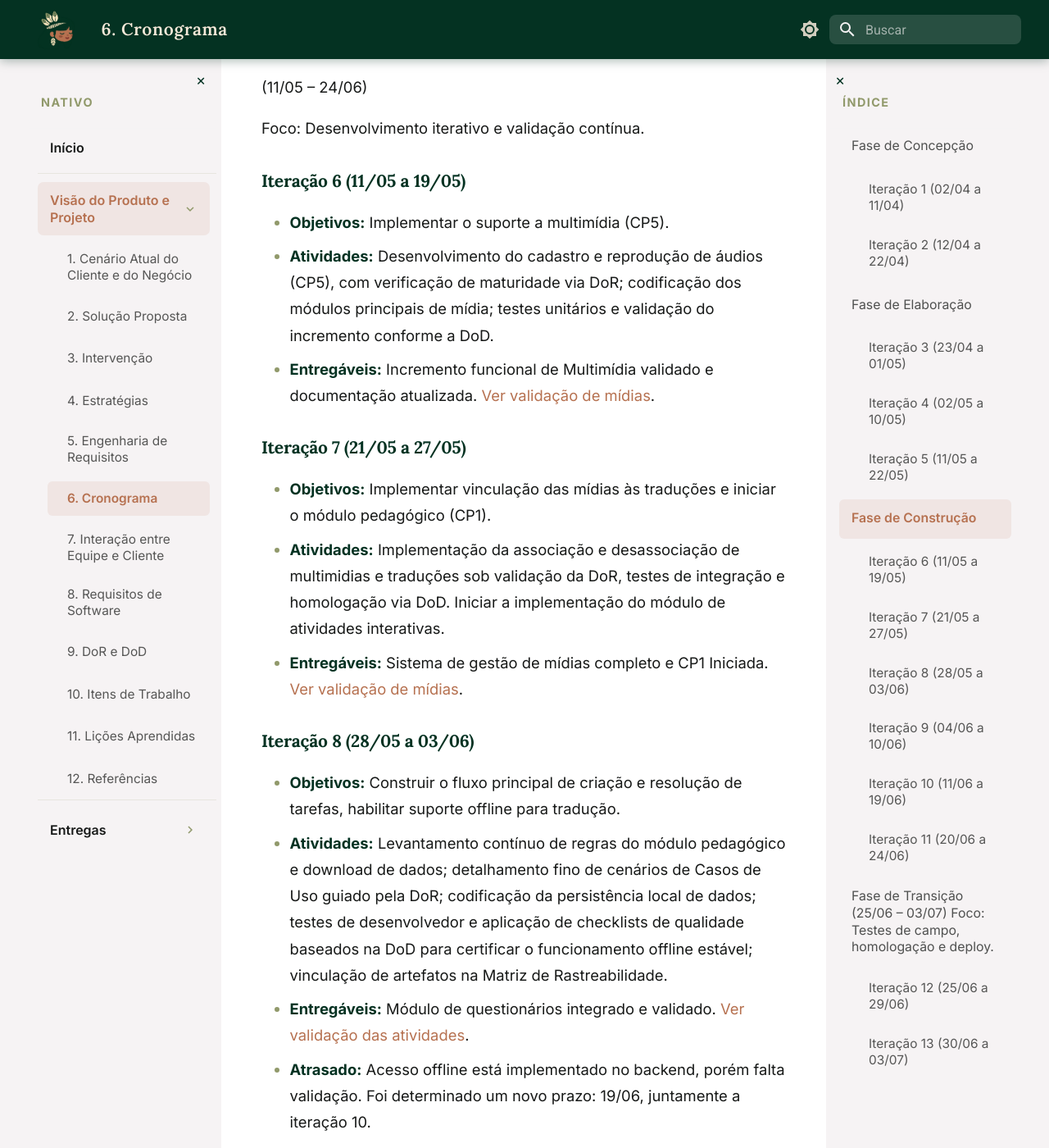
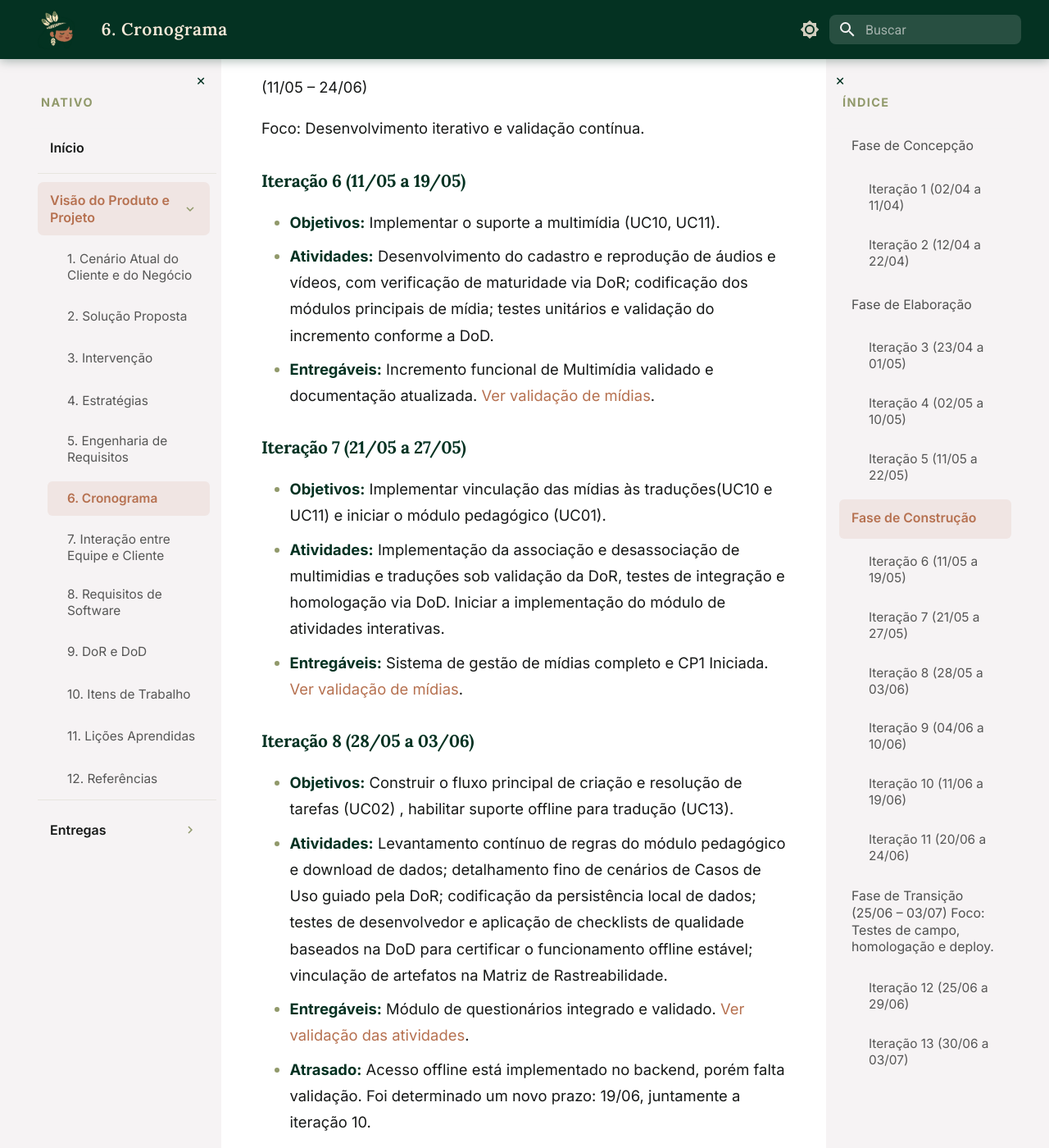
Before and after one commit to mdsreq-fga-unb/REQ-2026.1-T02-Nativo, an MkDocs documentation site: the page built from docs/visao/cronograma.md, in a window 1280 px wide and 1400 px high, scrolled down 2210 px. Shown: the whole window at 82% size. Built offline with MkDocs 1.6.1 and Material for MkDocs 9.7.7, drawn with Linux system fonts in a browser that asks for light colours; some of the changed text lies outside the part shown.

Commit message:
adiciona UCs nas iterações

```diff
--- a/docs/visao/cronograma.md
+++ b/docs/visao/cronograma.md
@@ -39,29 +39,29 @@ Foco: Detalhamento funcional, modelagem de interface, refatoração técnica, mi
 Foco: Desenvolvimento iterativo e validação contínua.
 
 ### **Iteração 6 (11/05 a 19/05)**
-  * **Objetivos:** Implementar o suporte a multimídia (CP5).
-  * **Atividades:** Desenvolvimento do cadastro e reprodução de áudios (CP5), com verificação de maturidade via DoR; codificação dos módulos principais de mídia; testes unitários e validação do incremento conforme a DoD.
+  * **Objetivos:** Implementar o suporte a multimídia (UC10, UC11).
+  * **Atividades:** Desenvolvimento do cadastro e reprodução de áudios e vídeos, com verificação de maturidade via DoR; codificação dos módulos principais de mídia; testes unitários e validação do incremento conforme a DoD.
   * **Entregáveis:** Incremento funcional de Multimídia validado e documentação atualizada. [Ver validação de mídias](../entregas/unidade3.md#apresentacao-de-funcionalidades-e-validacao-com-a-cliente).
 ### **Iteração 7 (21/05 a 27/05)**
-  * **Objetivos:** Implementar vinculação das mídias às traduções e iniciar o módulo pedagógico (CP1).
+  * **Objetivos:** Implementar vinculação das mídias às traduções(UC10 e UC11) e iniciar o módulo pedagógico (UC01).
   * **Atividades:** Implementação da associação e desassociação de multimidias e traduções sob validação da DoR, testes de integração e homologação via DoD. Iniciar a implementação do módulo de atividades interativas.
   * **Entregáveis:** Sistema de gestão de mídias completo e CP1 Iniciada.  [Ver validação de mídias](../entregas/unidade3.md#apresentacao-de-funcionalidades-e-validacao-com-a-cliente).
 ### **Iteração 8 (28/05 a 03/06)**
-  * **Objetivos:** Construir o fluxo principal de criação e resolução de tarefas, habilitar suporte offline para tradução.
+  * **Objetivos:** Construir o fluxo principal de criação e resolução de tarefas (UC02) , habilitar suporte offline para tradução (UC13).
   * **Atividades:** Levantamento contínuo de regras do módulo pedagógico e download de dados; detalhamento fino de cenários de Casos de Uso guiado pela DoR; codificação da persistência local de dados; testes de desenvolvedor e aplicação de checklists de qualidade baseados na DoD para certificar o funcionamento offline estável; vinculação de artefatos na Matriz de Rastreabilidade.
   * **Entregáveis:** Módulo de questionários integrado e validado. [Ver validação das atividades](../entregas/unidade3.md#validacao-com-a-cliente-da-area-de-atividades).
   * **Atrasado:** Acesso offline está implementado no backend, porém falta validação. Foi determinado um novo prazo: 19/06, juntamente a iteração 10.
 
 ### **Iteração 9 (04/06 a 10/06)**
-  * **Objetivos:** Concluir as ferramentas de edição de atividades.
+  * **Objetivos:** Concluir as ferramentas de edição de atividades (UC01).
   * **Atividades:** Desenvolvimento das interfaces de edição de atividades do professor.
   * **Entregáveis:** Sistema de atividades integrado e validado e **Primeira Release entregue!** [Ver telas implementadas](../entregas/unidade3.md#implementacoes-aguardando-validacao).
 ### **Iteração 10 (11/06 a 19/06)**
-  * **Objetivos:** Desenvolver o Sistema de gamificação e sistema de administração de acesso.
+  * **Objetivos:** Desenvolver o Sistema de gamificação (UC03) e sistema de administração de acesso (UC06).
   * **Atividades:** Levantamento e refinamento das regras de negócio do sistema de pontuação (definindo quantos pontos cada atividade concluída ou tradução realizada gera para o usuário); detalhamento dos critérios de aceitação para a criação e compartilhamento de insígnias; desenvolvimento da lógica de ganho de pontos e da interface de exibição de conquistas; Desenvolvimento do sistema de gerenciamento de cargos de usuário (CP3), validação dos incrementos via checklists da DoD.
   * **Entregáveis:** Mecanismo de pontuação gamificado operacional, módulo de insígnias integrado e regras de recompensa validadas com a cliente.
 ### **Iteração 11 (20/06 a 24/06)**
-  * **Objetivos:** Implementar funcionalidades do perfil do usuário (CP3) e auditoria completa de rastreabilidade sistêmica global.
+  * **Objetivos:** Implementar funcionalidades do perfil do usuário (UC12) e auditoria completa de rastreabilidade sistêmica global.
   * **Atividades:** Desenvolvimento das funcionalidades de adicionar, remover e listar traduções favoritas, e listagem de todo histórico de traduções; Revisão da Matriz de Rastreabilidade para assegurar a relação OE → CP → RF/RNF→Casos de uso e homologação do MVP em conformidade com a DoD.
   * **Entregáveis:** Recursos de favoritos e histórico ativos no perfil do usuário, e Versão Candidata à Entrega (Release Candidate) totalmente implementada, testada e mapeada na Matriz de Rastreabilidade.
 
```
